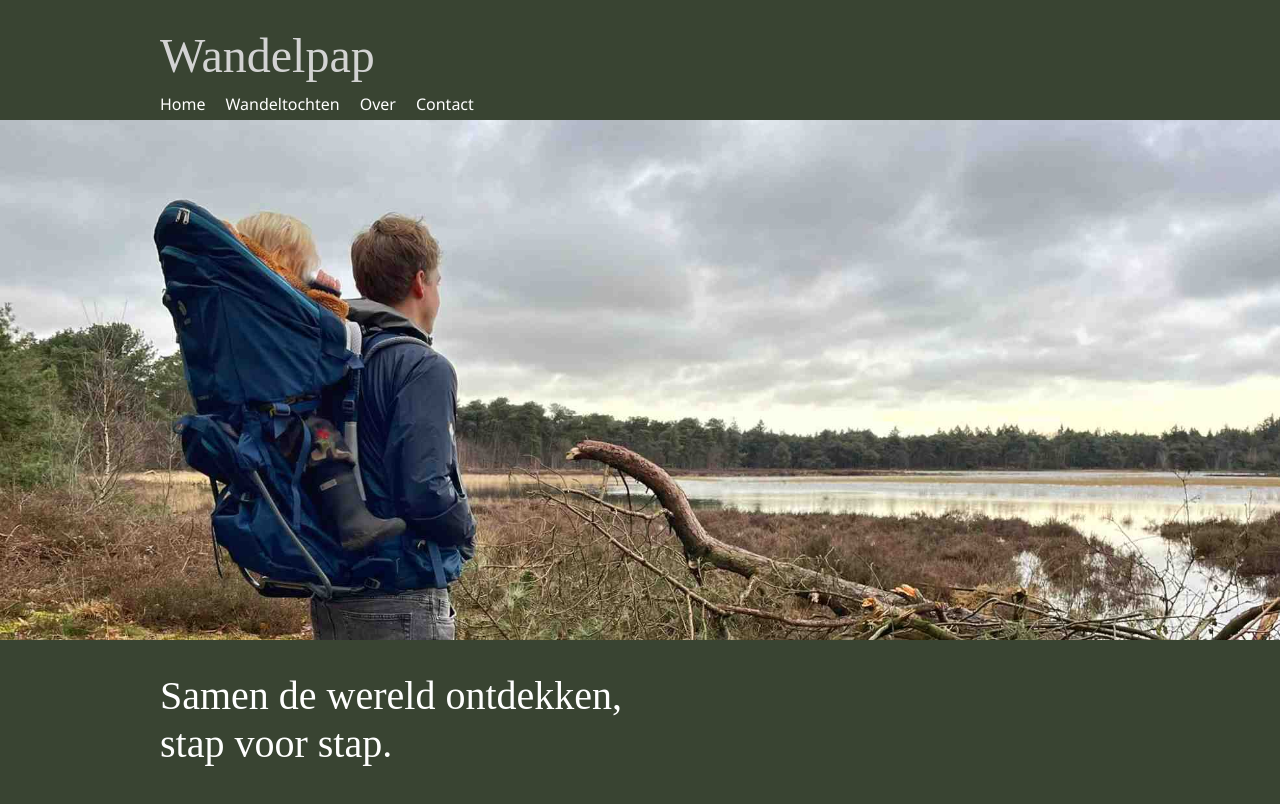
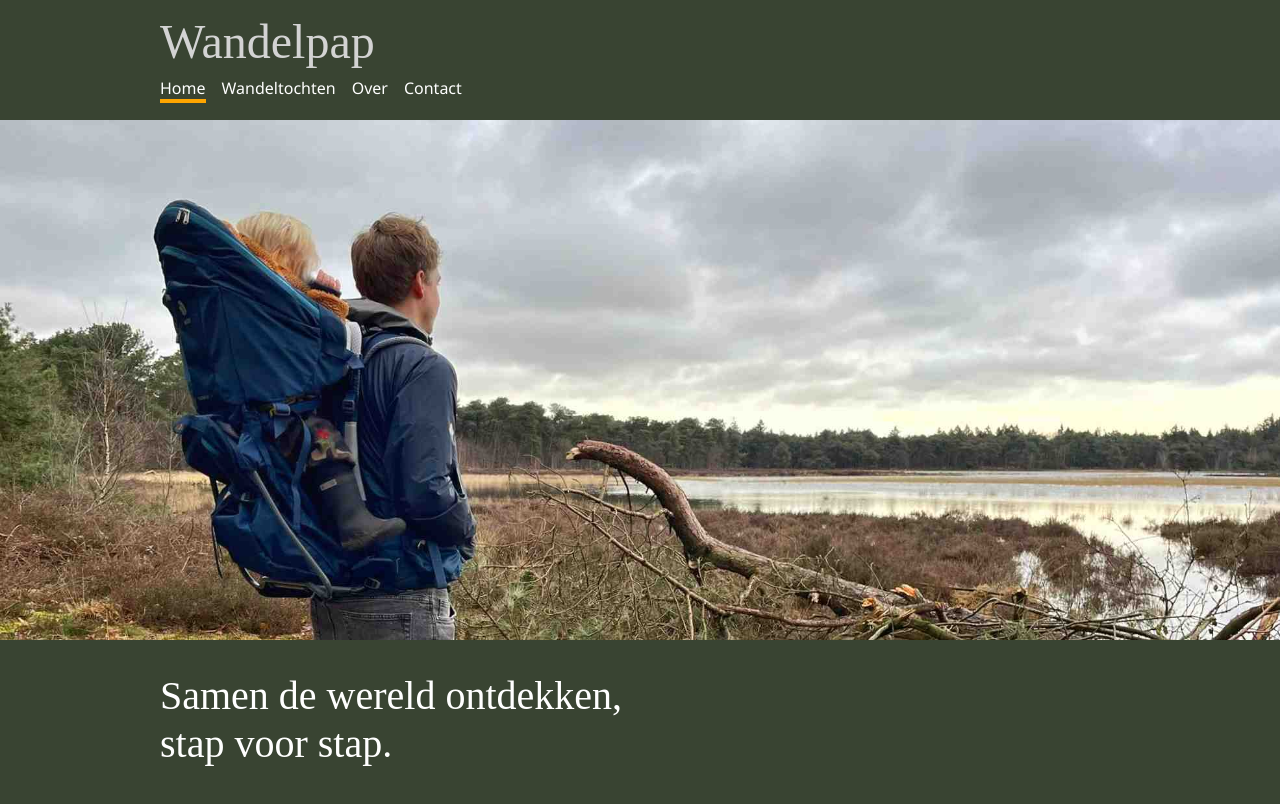
Before and after one commit to wandelpap/wandelpap.nl, a Nuxt app: page / in a window 1280 px wide. Shown: the top 804 px of the page. Built offline with nearby package versions, Linux system fonts and the light colour scheme; grey boxes are pictures that could not be loaded; a web font is replaced by a local one.

Commit message:
feat: Active menu item

```diff
--- a/src/components/MainMenu.vue
+++ b/src/components/MainMenu.vue
@@ -22,11 +22,25 @@
 </template>
 
 <style lang="scss" scoped>
-nav > ul {
+ul {
   display: flex;
-  gap: 1.25em;
+  gap: 1rem;
   list-style-type: none;
-  margin: 0.25em 0 0.25em 0;
   padding: 0;
 }
+
+li {
+  padding-bottom: 0.25rem;
+}
+
+a,
+a:active {
+  border-bottom: transparent 4px solid;
+  text-decoration: none;
+
+  &:hover,
+  &.router-link-active {
+    border-bottom: var(--md-sys-color-primary) 4px solid;
+  }
+}
 </style>
```
